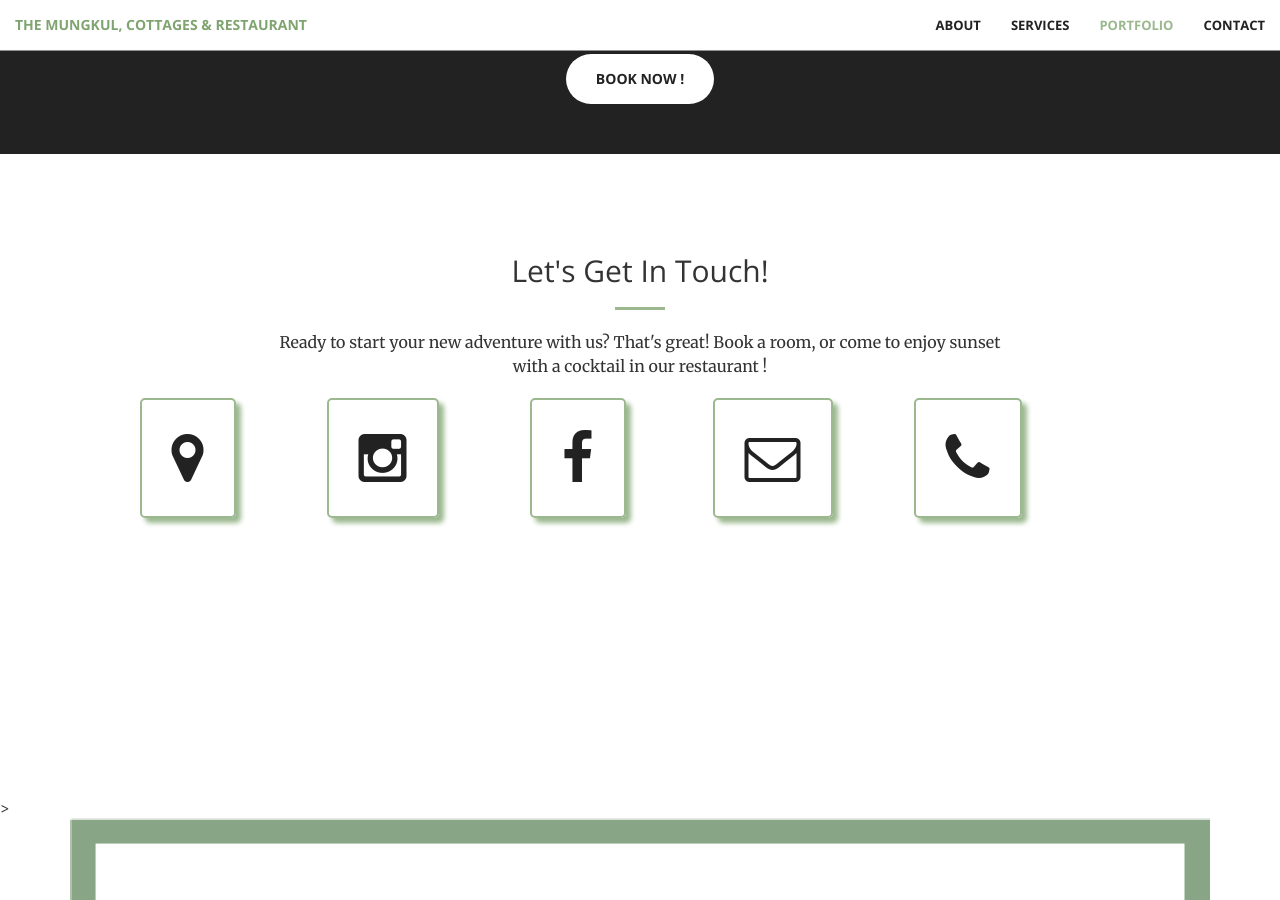
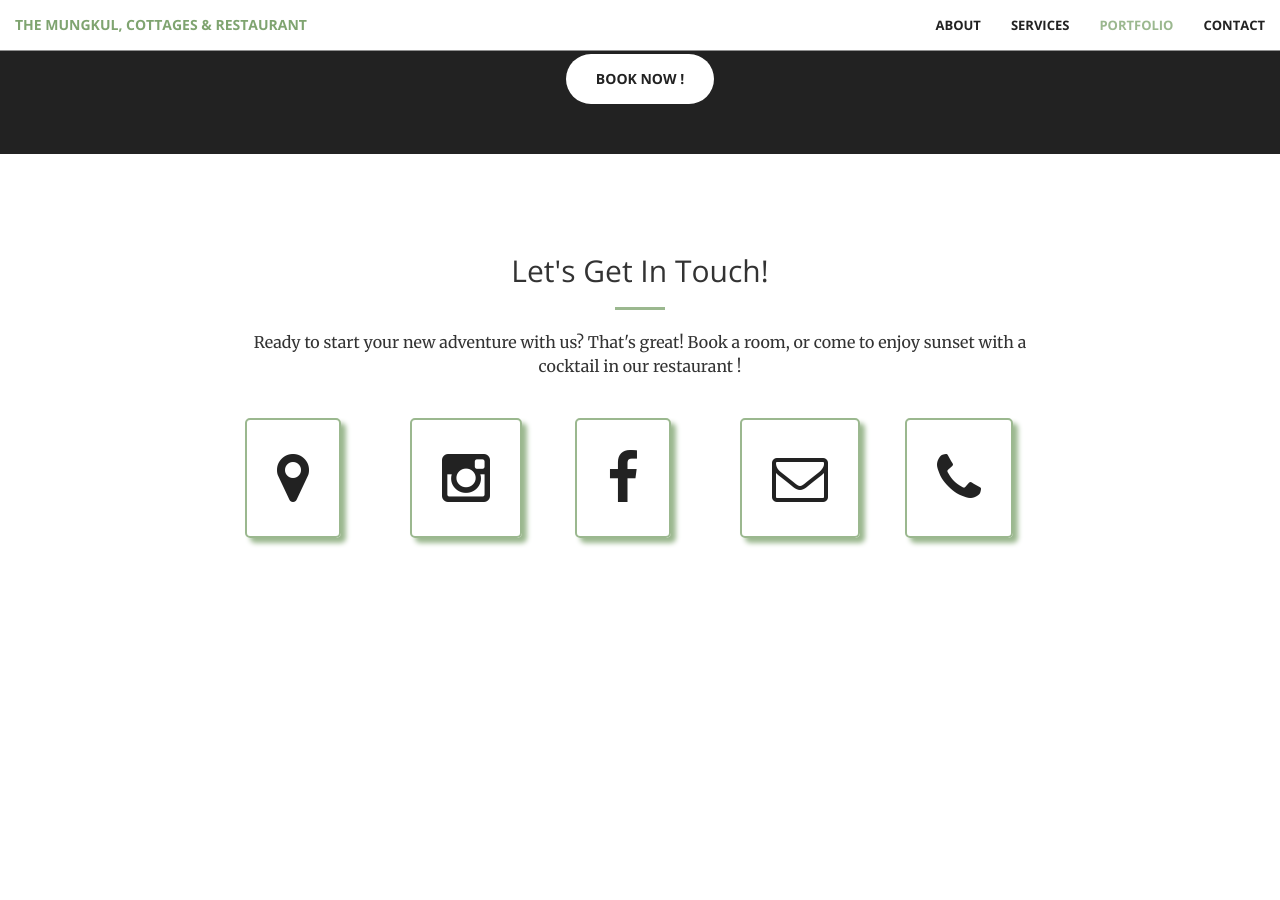
Before and after one commit to benoitbenben/the-mungkul, a Jekyll site: the page built from index.html, in a window 1280 px wide and 900 px high, scrolled down 3001 px. Built offline with Jekyll 4.4.1, drawn with Linux system fonts in a browser that asks for light colours.

Commit message:
dry code contact section

```diff
--- a/_includes/contact.html
+++ b/_includes/contact.html
@@ -1,6 +1,5 @@
 <section id="contact">
-    <div class="container">
-        <div class="row">
+  <div class="wrapper">
      <div class="col-lg-8 col-lg-offset-2 text-center">
           <h2 class="section-heading">Let's Get In Touch!</h2>
           <hr class="primary">
@@ -8,39 +7,33 @@
       </div>
   </div>
   <div class="container">
-          <div class="row">
-            <div class="col-lg-2 col-md-4 col-sm-4 text-center">
+
+    <!-- DRY coding with : https://dev.to/perborgen/how-to-make-your-html-responsive-by-adding-a-single-line-of-css-29h -->
         <div class="card">
           <a href="https://goo.gl/maps/wheMFWACZ2z" target="_blank">
-                  <i class="fa fa-map-marker fa-3x wow bounceIn" data-wow-delay="0s">
-                    <!-- <p><iframe src="https://www.google.com/maps/embed?pb=!1m18!1m12!1m3!1d3943.964833041516!2d115.48933465068109!3d-8.69488949094993!2m3!1f0!2f0!3f0!3m2!1i1024!2i768!4f13.1!3m3!1m2!1s0x2dd27364bb2787bd%3A0xb516614245838a1e!2sThe+Mungkul+Cottages!5e0!3m2!1sfr!2sph!4v1554809793736!5m2!1sfr!2sph" width=100% height=100% frameborder="0" style="border:0" class="img-responsive"></iframe></p> -->
-                  </i>
+            <i class="fa fa-map-marker fa-3x wow bounceIn" data-wow-delay=".1s"></i>
           </a>
         </div>
-            </div>
-            <div class="col-lg-2 col-md-4 col-sm-4 text-center">
+
         <div class="card">
           <a href="https://www.instagram.com/the_mungkul_nusapenida/" target="_blank">
            <i class="fa fa-instagram fa-3x wow bounceIn" data-wow-delay=".1s"></i>
           </a>
         </div>
-            </div>
-            <div class="col-lg-2 col-md-4 col-sm-4 text-center">
+
         <div class="card">
           <a href="https://www.facebook.com/TheMungkul/" target="_blank">
             <i class="fa fa-facebook fa-3x wow bounceIn" data-wow-delay=".1s"></i>
           </a>
         </div>
-            </div>
-            <div class="col-lg-2 col-md-4 col-sm-4 text-center">
+
         <div class="card">
           <a href="mailto:{{ site.email }}">
             <i class="fa fa-envelope-o fa-3x wow bounceIn" data-wow-delay=".1s"></i>
-<!--                     <p>{{ site.email }}</p>
- -->                </a>
+        <!--   <p>{{ site.email }}</p> -->
+         </a>
         </div>
-            </div>
-            <div class="col-lg-2  col-md-4 col-sm-4 text-center">
+
         <!-- <div class="card">
           <a href="#">
             <i class="fa fa-phone fa-3x wow bounceIn" data-wow-delay=".1s">
@@ -50,13 +43,10 @@
         </div> -->
         <div class="card">
           <a href="callto: 62 813 3705 5747">
-                  <i class="fa fa-phone fa-3x wow bounceIn" data-wow-delay=".1s">
-<!--                    <p>+62 813 3705 5747</p>
- -->                  </i>
+            <i class="fa fa-phone fa-3x wow bounceIn" data-wow-delay=".1s"></i>
+            <!--       <p>+62 813 3705 5747</p>  -->
           </a>
         </div>
     </div>
-            </div>
-        </div>
-    </div>
+
 </section>
--- a/_sass/_base.scss
+++ b/_sass/_base.scss
@@ -385,11 +385,13 @@ header {
 }
 
 // Contact
-#contact .card {
-    position: relative;
-    width: 200px;
-    height: 200px;
+#contact .container {
+    display: grid;
+    grid-gap: 15px;
+    grid-template-columns: repeat(auto-fit, minmax(100px, 1fr));
+    grid-template-rows: repeat(2, 200px);
 }
+
 
 #contact .fa {
     color: $theme-dark;
@@ -398,7 +400,8 @@ header {
     border: 2px solid $theme-primary;
     border-radius: 5px;
     box-shadow: 5px 5px 5px $theme-primary;
-    margin-left: 5px;
+    margin-left: 10px;
+    margin-top: 20px;
     padding : 30px;
      &:hover {
       color: $theme-primary;
```
Also changed, not shown: 2 other files. Lines whose indentation alone changed are shown as unchanged.
